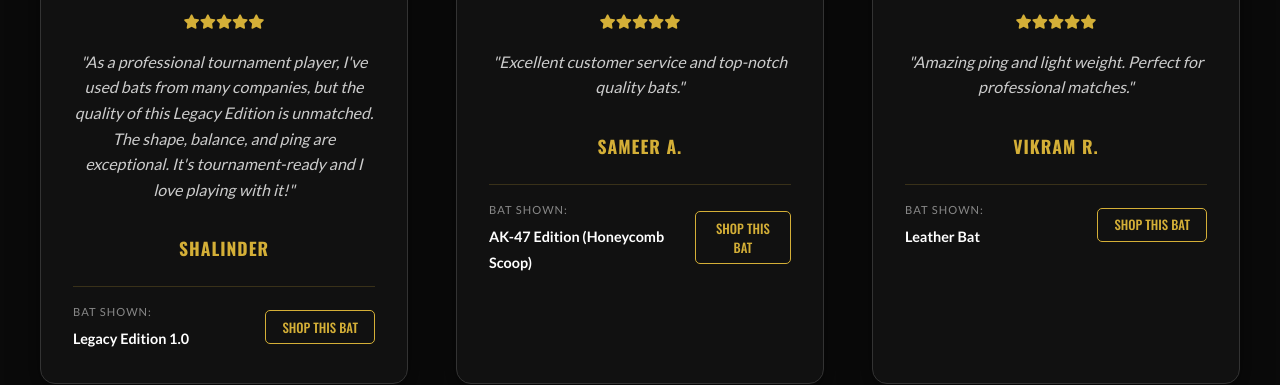
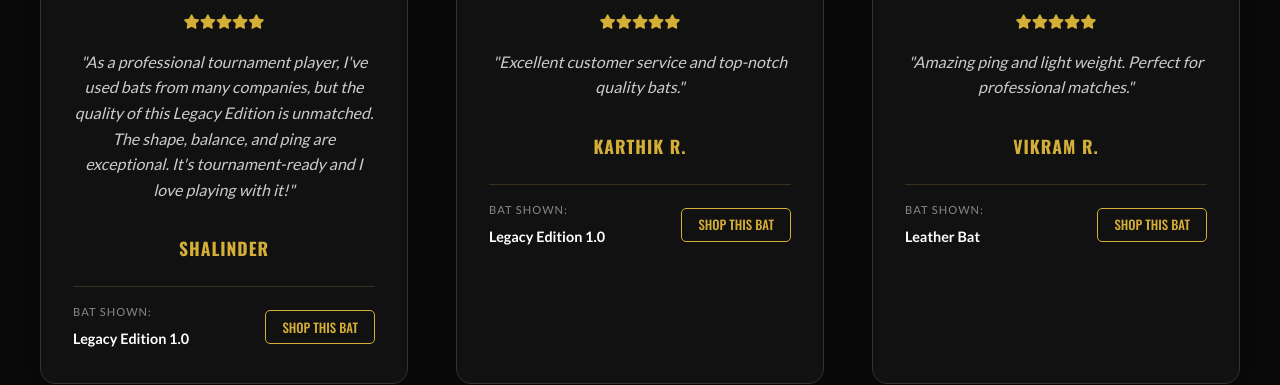
Before and after one commit to moinwani/Wular_sports, a React (Vite) app: page / in a window 1280 px wide. Shown: the part 5020-5405 px from the top of the page. Built offline with nearby package versions, Linux system fonts and the light colour scheme; no server answers.

Commit message:
fix: Rename Sameer A. to Karthik R. and update product association

```diff
--- a/src/components/home/VideoTestimonials.tsx
+++ b/src/components/home/VideoTestimonials.tsx
@@ -39,10 +39,10 @@ const testimonials = [
     {
         id: 5,
         url: 'https://www.youtube.com/shorts/dJ3IaZCmPJQ',
-        name: 'Sameer A.',
+        name: 'Karthik R.',
         comment: 'Excellent customer service and top-notch quality bats.',
         rating: 5,
-        productId: 'ak-47-honeycomb'
+        productId: 'legacy-edition'
     },
     {
         id: 6,
```
